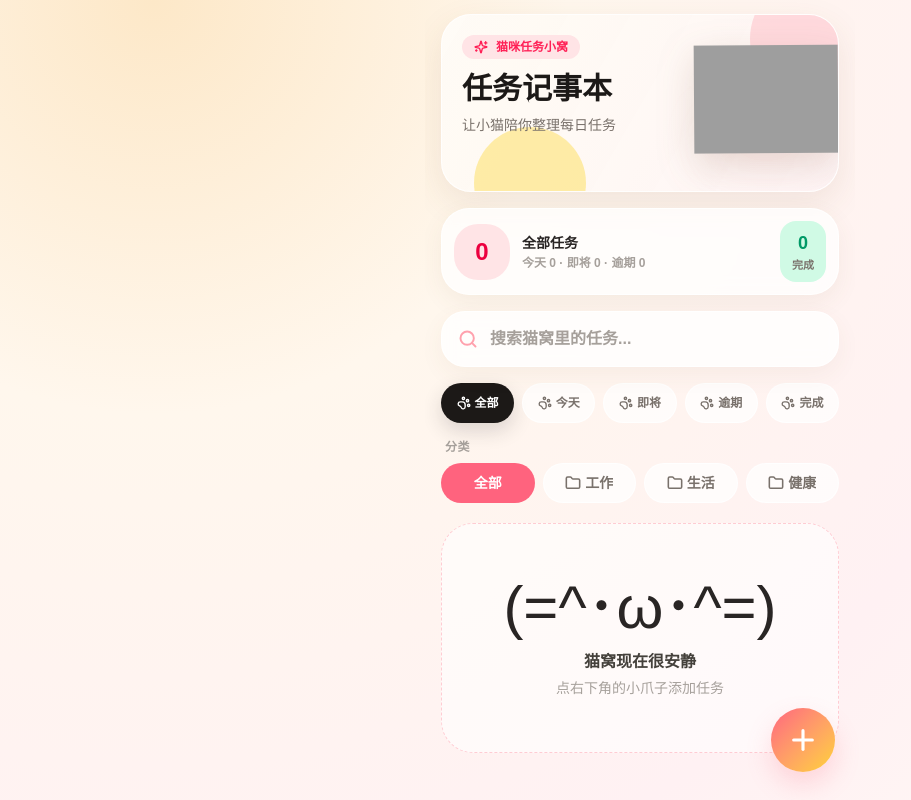
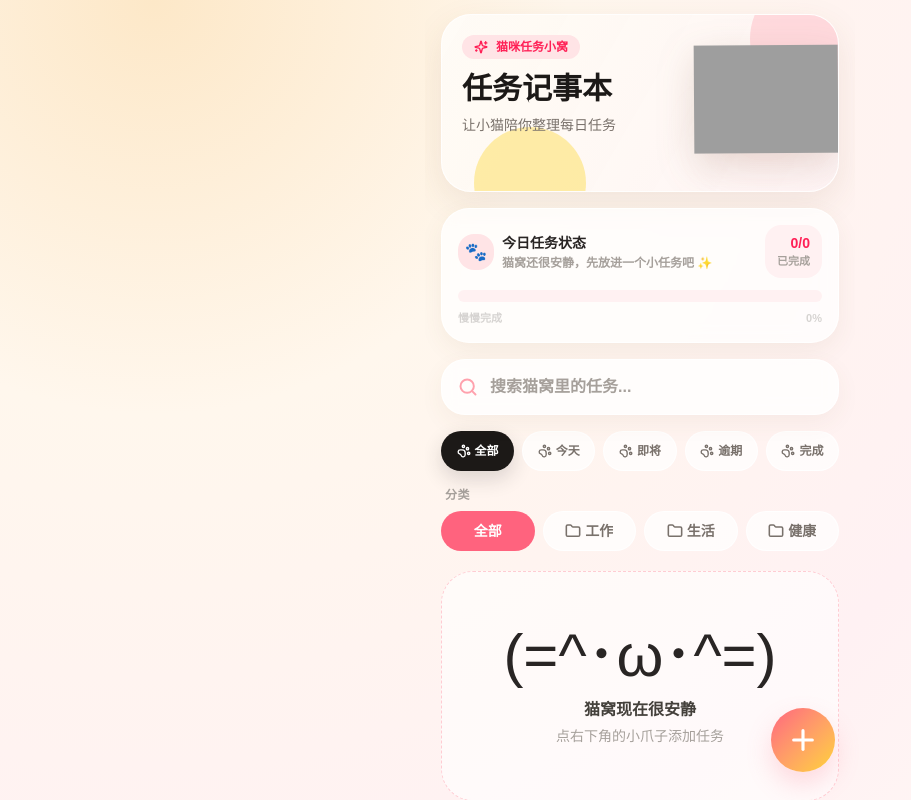
Before and after one commit to sunluckbaby-max/task-notes-pwa, a React (Vite) app: page / in a window 1280 px wide. Shown: the whole page, without its empty margins (0-911 px from the left). Built offline with nearby package versions, Linux system fonts and the light colour scheme; grey boxes are pictures that could not be loaded.

Commit message:
Update Home.tsx

```diff
--- a/src/pages/Home.tsx
+++ b/src/pages/Home.tsx
@@ -178,6 +178,14 @@ export default function Home() {
     upcoming: tasks.filter((task) => task.dueDate && !task.completed && !isToday(task.dueDate) && !isOverdue(task.dueDate)).length,
     overdue: tasks.filter((task) => task.dueDate && isOverdue(task.dueDate) && !task.completed).length,
   };
+  const remainingTasks = Math.max(stats.total - stats.completed, 0);
+  const completionPercent = stats.total > 0 ? Math.round((stats.completed / stats.total) * 100) : 0;
+  const summaryHint =
+    stats.total === 0
+      ? "猫窝还很安静，先放进一个小任务吧 ✨"
+      : remainingTasks === 0
+        ? "今天的小事都收好啦，摸摸小猫休息一下 🐾"
+        : `还有 ${remainingTasks} 件小事，慢慢来也没关系 ✨`;
   const iconStroke = 2.35;
 
   return (
@@ -247,17 +255,29 @@ export default function Home() {
           </div>
         </header>
 
-        <section className="mb-4 rounded-[28px] border border-white/80 bg-white/75 p-3 shadow-[0_8px_24px_rgba(120,80,50,0.07)] backdrop-blur">
-          <div className="flex items-center gap-3">
-            <div className="grid h-14 w-14 shrink-0 place-items-center rounded-3xl bg-rose-100 text-2xl font-black text-rose-600">{stats.total}</div>
-            <div className="min-w-0 flex-1">
-              <p className="text-sm font-black text-stone-800">全部任务</p>
-              <p className="mt-0.5 text-xs font-bold text-stone-400">今天 {stats.today} · 即将 {stats.upcoming} · 逾期 {stats.overdue}</p>
+        <section className="mb-4 rounded-[28px] border border-white/80 bg-white/75 p-4 shadow-[0_8px_24px_rgba(120,80,50,0.07)] backdrop-blur">
+          <div className="mb-3 flex items-center justify-between gap-3">
+            <div className="inline-flex min-w-0 items-center gap-2">
+              <span className="grid h-9 w-9 shrink-0 place-items-center rounded-2xl bg-rose-100 text-lg">🐾</span>
+              <div className="min-w-0">
+                <p className="text-sm font-black text-stone-800">今日任务状态</p>
+                <p className="mt-0.5 text-xs font-bold text-stone-400">{summaryHint}</p>
+              </div>
             </div>
-            <div className="rounded-2xl bg-emerald-100 px-3 py-2 text-center">
-              <p className="text-lg font-black text-emerald-600">{stats.completed}</p>
-              <p className="text-[11px] font-black text-stone-500">完成</p>
+            <div className="shrink-0 rounded-2xl bg-rose-50 px-3 py-2 text-right">
+              <p className="text-sm font-black text-rose-500">{stats.completed}/{stats.total}</p>
+              <p className="text-[11px] font-black text-stone-400">已完成</p>
             </div>
+          </div>
+          <div className="h-3 overflow-hidden rounded-full bg-rose-50">
+            <div
+              className="h-full rounded-full bg-gradient-to-r from-rose-300 via-amber-200 to-emerald-200 transition-all duration-500"
+              style={{ width: `${completionPercent}%` }}
+            />
+          </div>
+          <div className="mt-2 flex items-center justify-between text-[11px] font-black text-stone-300">
+            <span>慢慢完成</span>
+            <span>{completionPercent}%</span>
           </div>
         </section>
 
```
